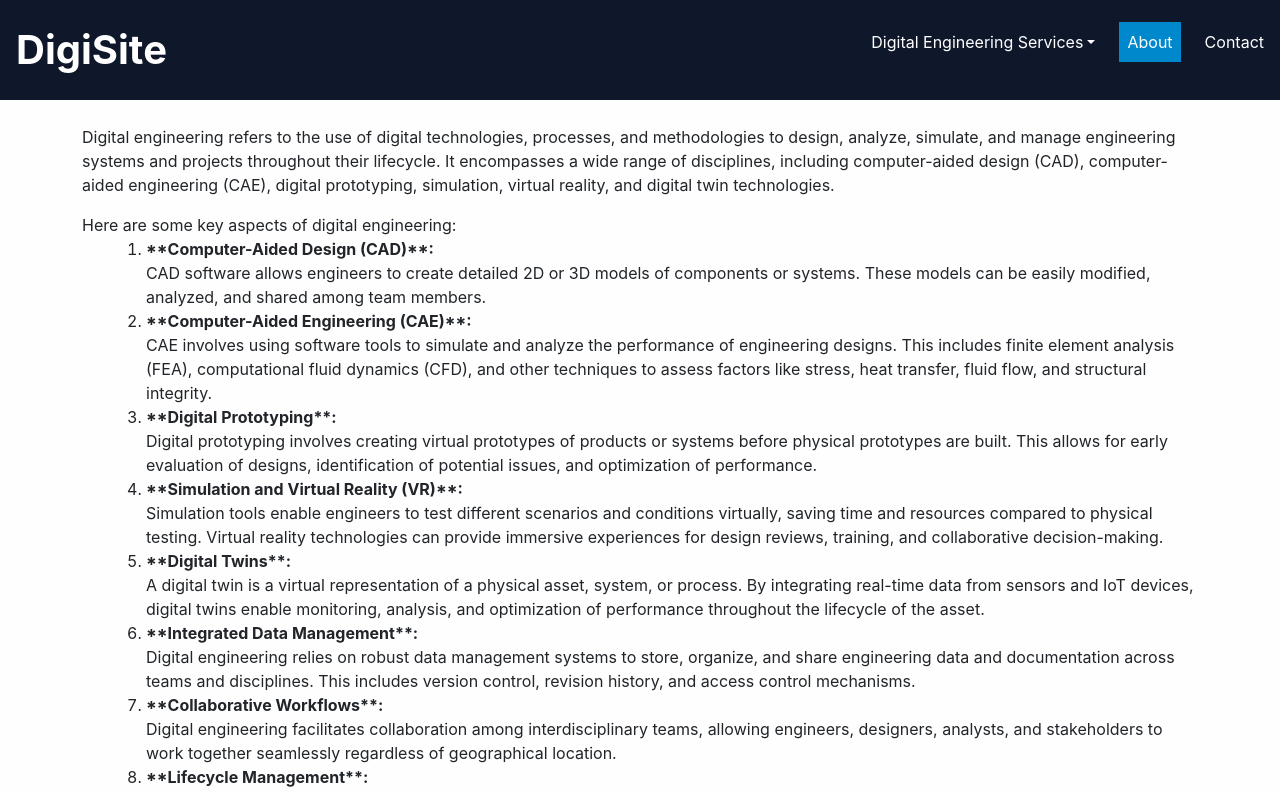
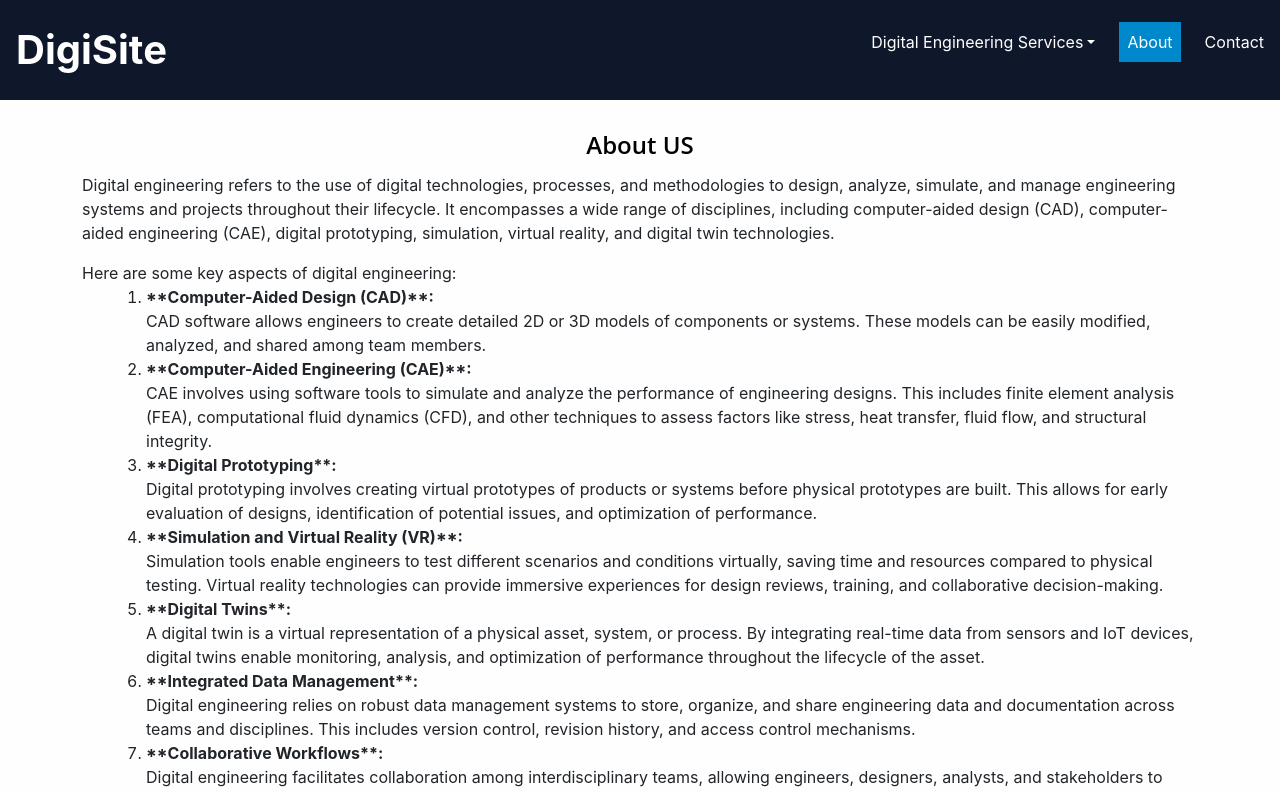
Before and after one commit to rassu18/dataeng, a React (Create React App) app: page /#/about in a window 1280 px wide. Shown: the top 792 px of the page. Built offline with nearby package versions, Linux system fonts and the light colour scheme.

Commit message:
Update about.js

```diff
--- a/src/pages/about.js
+++ b/src/pages/about.js
@@ -3,6 +3,7 @@ import React from "react";
 function About() {
   return (
     <div className="container contentTop">
+    <div className="contacttext mb-2">About US</div>
       <div className="col-md-12">
         <p>
           Digital engineering refers to the use of digital technologies,
```
